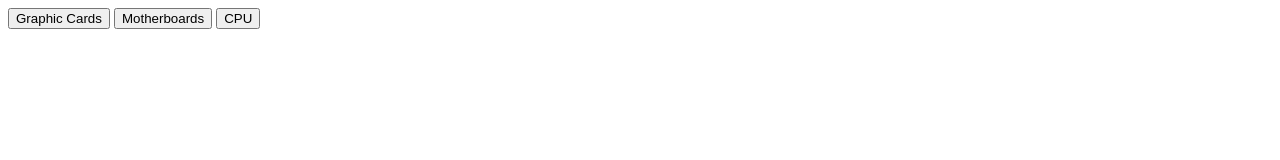
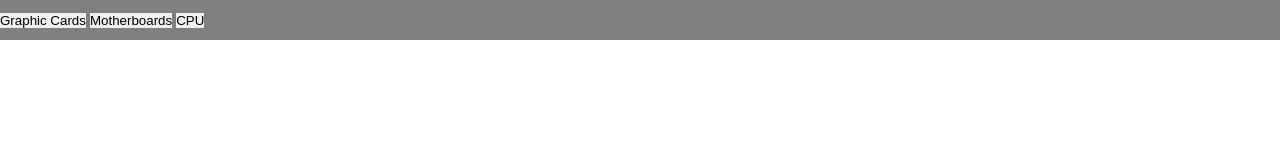
Before and after one commit to borgarc/store-with-express, a website: page views/index.html in a window 1280 px wide. Drawn offline with Linux system fonts and the light colour scheme; files that its build step writes are made by us from their sources.

Commit message:
style.css created and linked to index.html, created nav bar

```diff
--- /dev/null
+++ b/public/stylesheets/style.css
@@ -0,0 +1,28 @@
+html, body {
+    width: 100%;
+    height: 100%;
+    margin: 0;
+    padding: 0;
+}
+
+.tab {
+    position: fixed;
+    top: 0;
+    background-color: grey;
+    width: 100%;
+    height: 5%;
+}
+
+.nav-center {
+    position: relative;
+    top: 50%;
+    left: 50%;
+    transform: translate(-50%, -50%);
+}
+
+.tablinks {
+    margin: 0;
+    padding: 0;
+    border: none;
+    display: inline-block;
+}
--- a/views/index.html
+++ b/views/index.html
@@ -4,12 +4,15 @@
         <title>Online shop</title>
         <meta charset="UTF-8">
         <meta name="viewport" content="width=device-width, initial-scale=1">
+        <link rel="stylesheet" type="text/css" href="stylesheets/style.css">
     </head>
     <body>
         <div id="nav-tab" class="tab">
-            <button class="tablinks">Graphic Cards</button>
-            <button class="tablinks">Motherboards</button>
-            <button class="tablinks">CPU</button>
+            <div class="nav-center">
+                <button class="tablinks">Graphic Cards</button>
+                <button class="tablinks">Motherboards</button>
+                <button class="tablinks">CPU</button>
+            </div>
         </div>
         <div class="tabcontent"></div>
     </body>
```
